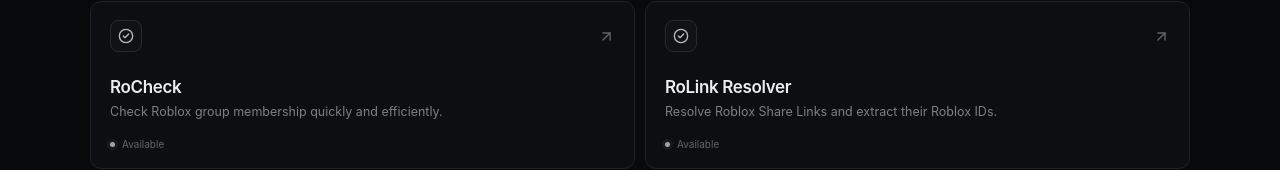
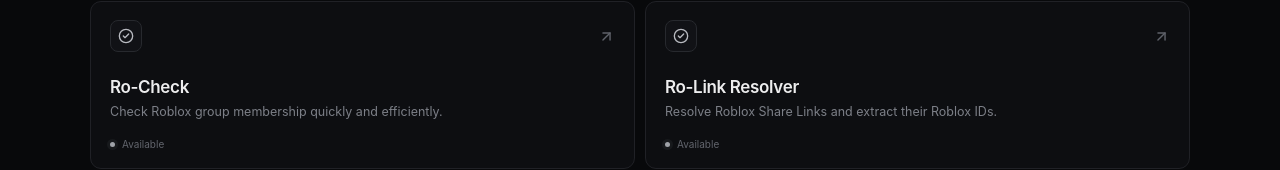
Before and after one commit to lochuynhphuoc/rokit, a Next.js app: page / in a window 1280 px wide. Shown: the part 495-665 px from the top of the page. Built offline with nearby package versions, Linux system fonts and the light colour scheme.

Commit message:
fix: correct tool names for consistency

```diff
--- a/app/page.tsx
+++ b/app/page.tsx
@@ -11,14 +11,14 @@
 
 const tools: Tool[] = [
   {
-    name: "RoCheck",
+    name: "Ro-Check",
     description:
       "Check Roblox group membership quickly and efficiently.",
     url: "https://rocheck.vercel.app/",
     status: "available",
   },
   {
-    name: "RoLink Resolver",
+    name: "Ro-Link Resolver",
     description:
       "Resolve Roblox Share Links and extract their Roblox IDs.",
     url: "https://rolinkresolver.vercel.app/",
```
